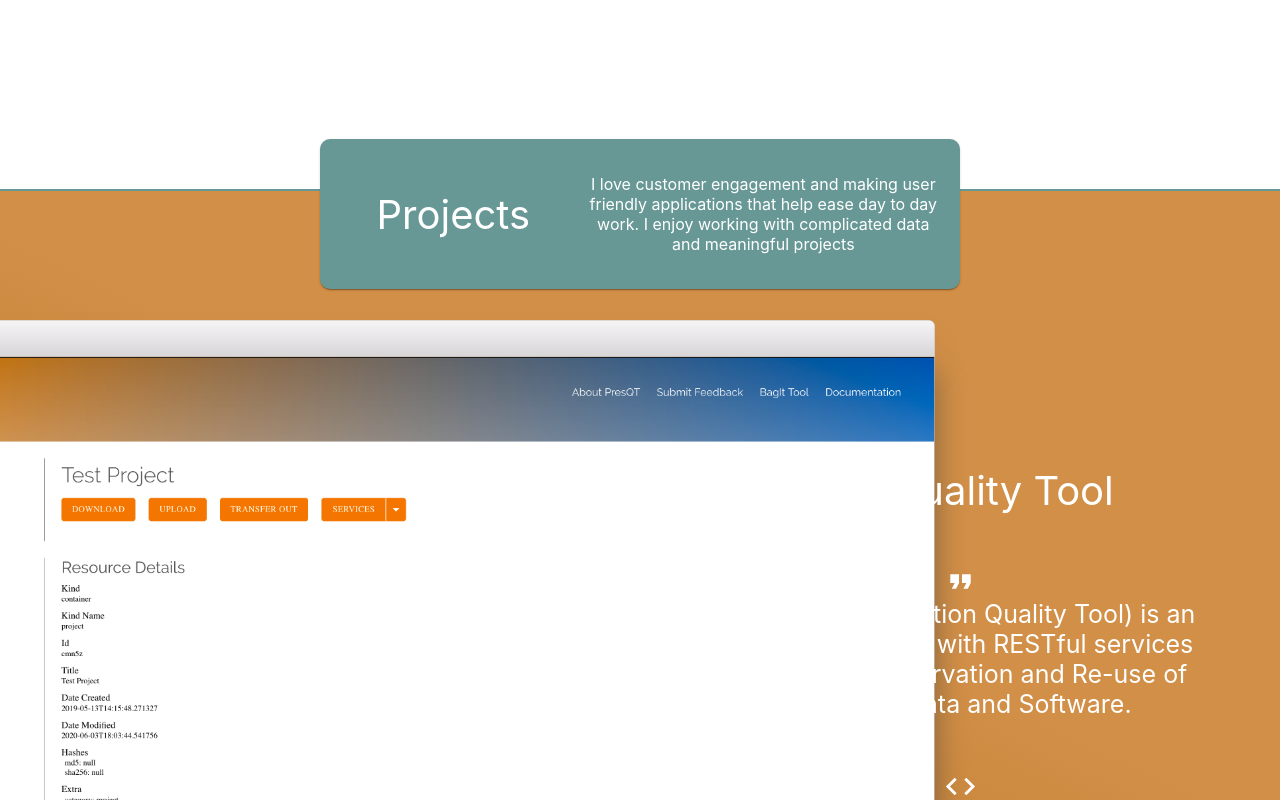
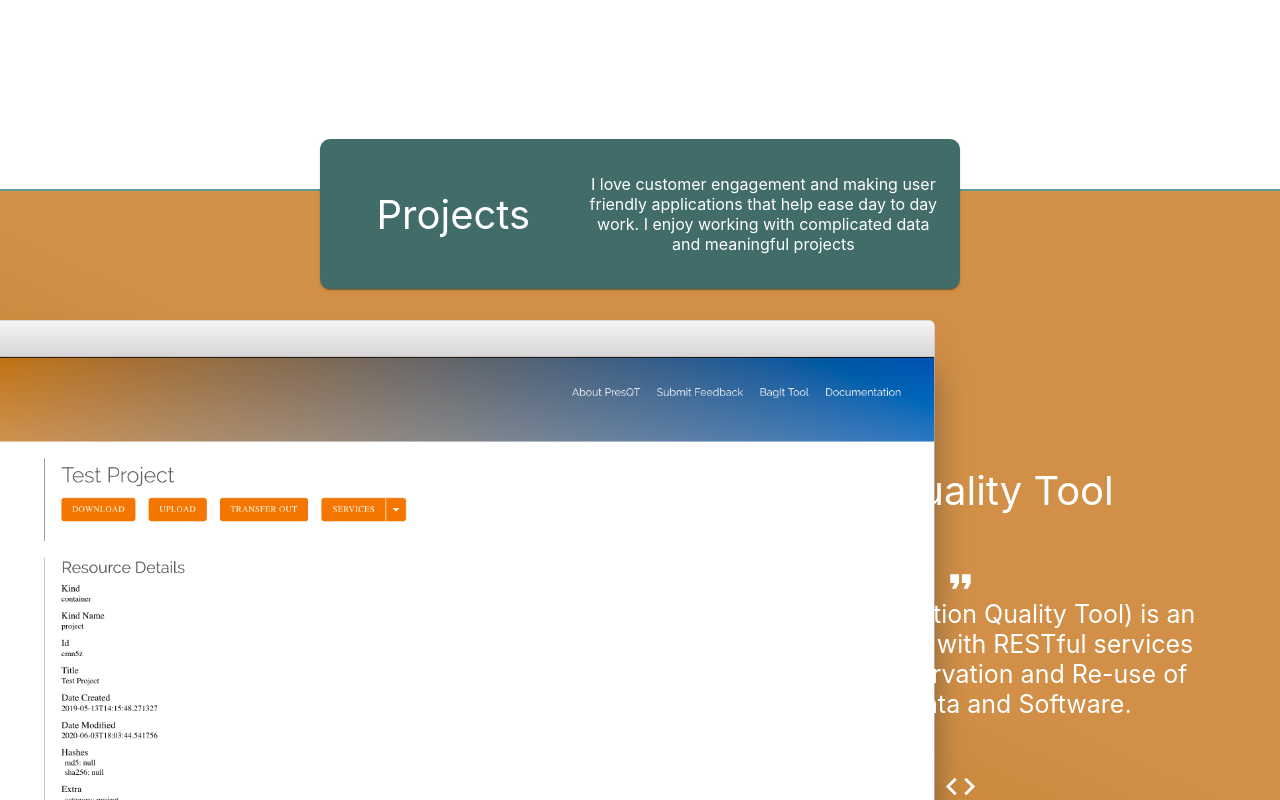
Before and after one commit to brettmfox33/Portfolio, a React (Create React App) app: page / in a window 1280 px wide. Shown: the part 1700-2500 px from the top of the page. Built offline with nearby package versions, Linux system fonts and the light colour scheme; a web font is replaced by a local one.

Commit message:
Changed colors

```diff
--- a/src/components/break_text/BreakOne.js
+++ b/src/components/break_text/BreakOne.js
@@ -7,7 +7,7 @@
   return (
     <Grid md={12} container direction="row" justify="center" alignItems="center" css={{height: 150, marginBottom: -100}}>
       <Grid md={6} css={{height: '100%', zIndex: 2}}>
-        <Paper css={{height: '100%', backgroundColor: colors.main, borderRadius: 10, color: "white"}}>
+        <Paper css={{height: '100%', backgroundColor: "#416c6a", borderRadius: 10, color: "white"}}>
         <Grid md={12} css={{height: '100%'}} container direction="row" justify="center" alignItems="center">
           <Grid md={5} item css={{height: '100%', fontSize: 40}} container direction="row" justify="center" alignItems="center">
             Projects
--- a/src/components/break_text/BreakTwo.js
+++ b/src/components/break_text/BreakTwo.js
@@ -10,7 +10,7 @@
         <Divider css={{height:2, backgroundColor:colors.main}}></Divider>
       </Grid>
       <Grid md={6} css={{height: '100%', zIndex: 2}}>
-        <Paper css={{height: '100%', backgroundColor: colors.main, borderRadius: 10, color: "white"}}>
+        <Paper css={{height: '100%', backgroundColor: "#416c6a", borderRadius: 10, color: "white"}}>
         <Grid md={12} css={{height: '100%'}} container direction="row" justify="center" alignItems="center">
           <Grid md={5} item css={{height: '100%', fontSize: 40}} container direction="row" justify="center" alignItems="center">
             Contact Me
```
